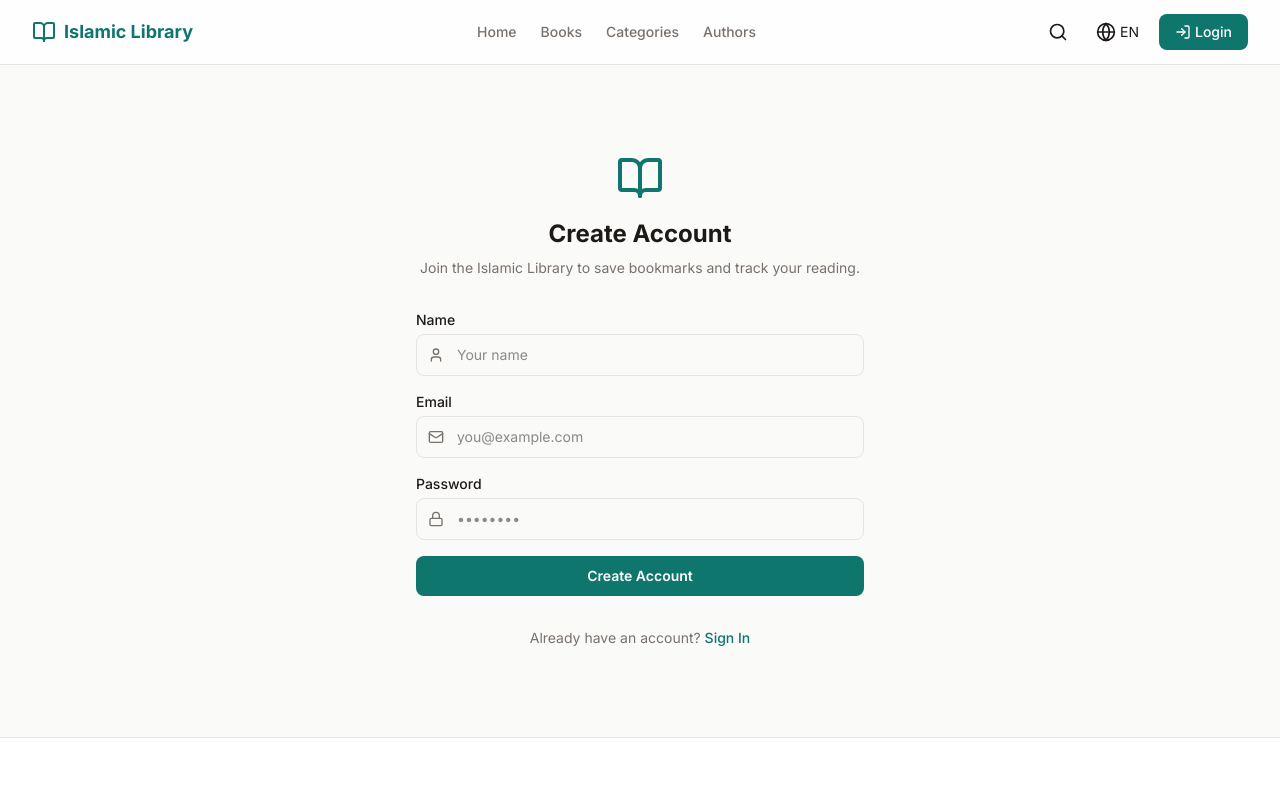
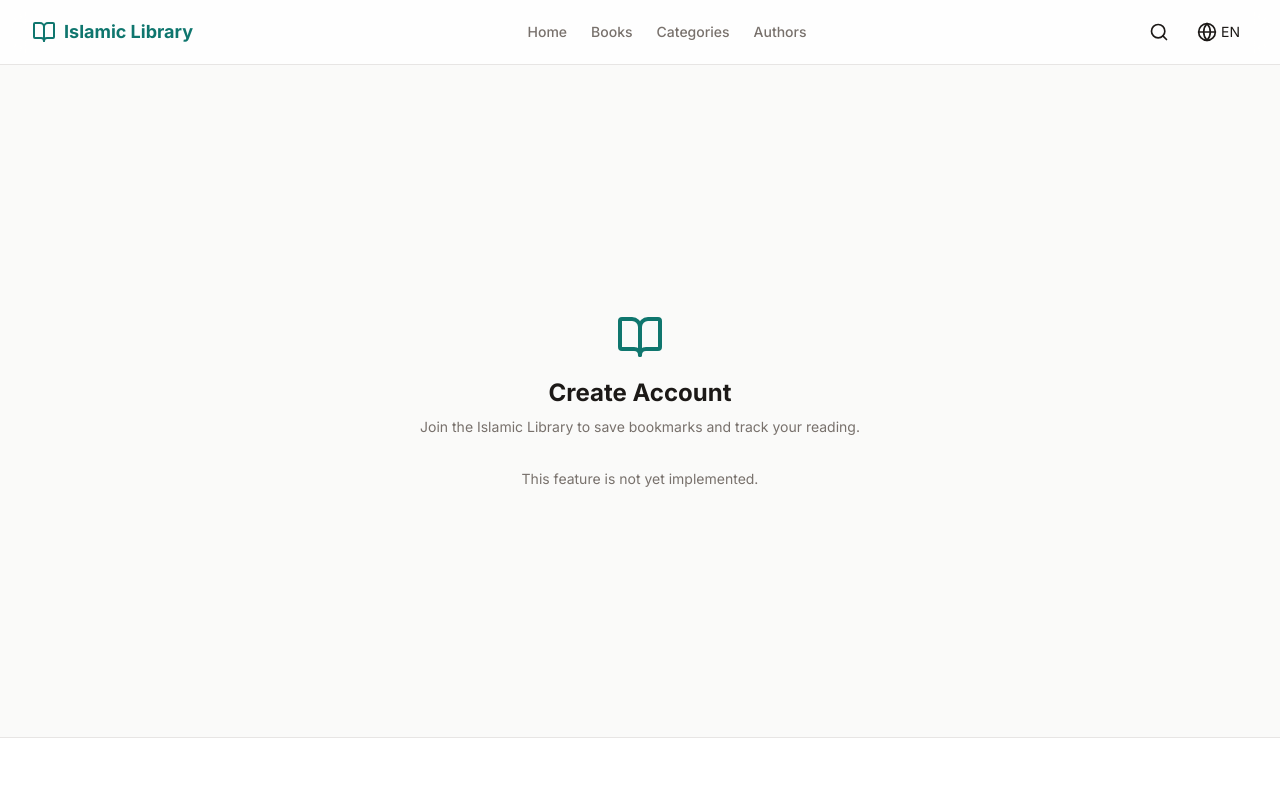
Before and after one commit to Ma-had-Al-Hikmah-lil-Buhuth/Bayt-al-Hikmah, a Next.js app: page /en/auth/register in a window 1280 px wide. Shown: the top 788 px of the page. Built offline with nearby package versions, Linux system fonts and the light colour scheme.

Commit message:
fix: remove unimplemented login and registration page

```diff
--- a/src/app/[locale]/auth/login/page.tsx
+++ b/src/app/[locale]/auth/login/page.tsx
@@ -1,9 +1,9 @@
 "use client";
 
-import { useState } from "react";
+import { BookOpen, Loader2, Lock, Mail } from "lucide-react";
 import Link from "next/link";
 import { useRouter } from "next/navigation";
-import { BookOpen, Loader2, Mail, Lock } from "lucide-react";
+import { useState } from "react";
 import { createClient } from "@/lib/supabase/client";
 import { localePath } from "@/lib/utils";
 import type { Locale } from "@/types/database";
@@ -60,68 +60,74 @@ export default function LoginPage({
 					</p>
 				</div>
 
-				<form onSubmit={handleLogin} className="space-y-4">
-					{error && (
-						<div className="rounded-lg bg-red-50 border border-red-200 p-3 text-sm text-red-700">
-							{error}
-						</div>
-					)}
+				<div className="text-center">
+					<p className="mt-2 text-sm text-[var(--color-text-muted)]">
+						This feature is not yet implemented.
+					</p>
+				</div>
 
-					<div>
-						<label className="text-sm font-medium block mb-1">
-							Email
-						</label>
-						<div className="relative">
-							<Mail className="absolute start-3 top-1/2 -translate-y-1/2 h-4 w-4 text-[var(--color-text-muted)]" />
-							<input
-								type="email"
-								value={email}
-								onChange={(e) => setEmail(e.target.value)}
-								required
-								className="w-full rounded-lg border border-[var(--color-border)] ps-10 pe-4 py-2.5 text-sm focus:ring-2 focus:ring-[var(--color-primary)] focus:outline-none"
-								placeholder="you@example.com"
-							/>
-						</div>
-					</div>
-
-					<div>
-						<label className="text-sm font-medium block mb-1">
-							Password
-						</label>
-						<div className="relative">
-							<Lock className="absolute start-3 top-1/2 -translate-y-1/2 h-4 w-4 text-[var(--color-text-muted)]" />
-							<input
-								type="password"
-								value={password}
-								onChange={(e) => setPassword(e.target.value)}
-								required
-								className="w-full rounded-lg border border-[var(--color-border)] ps-10 pe-4 py-2.5 text-sm focus:ring-2 focus:ring-[var(--color-primary)] focus:outline-none"
-								placeholder="••••••••"
-							/>
-						</div>
-					</div>
-
-					<button
-						type="submit"
-						disabled={isLoading}
-						className="w-full flex items-center justify-center gap-2 rounded-lg bg-[var(--color-primary)] py-2.5 text-sm font-semibold text-white hover:opacity-90 transition-opacity disabled:opacity-50"
-					>
-						{isLoading && (
-							<Loader2 className="h-4 w-4 animate-spin" />
-						)}
-						Sign In
-					</button>
-				</form>
-
-				<p className="text-center text-sm text-[var(--color-text-muted)]">
-					Don&apos;t have an account?{" "}
-					<Link
-						href={localePath(locale, "/auth/register")}
-						className="text-[var(--color-primary)] hover:underline font-medium"
-					>
-						Sign Up
-					</Link>
-				</p>
+				{/* <form onSubmit={handleLogin} className="space-y-4"> */}
+				{/* 	{error && ( */}
+				{/* 		<div className="rounded-lg bg-red-50 border border-red-200 p-3 text-sm text-red-700"> */}
+				{/* 			{error} */}
+				{/* 		</div> */}
+				{/* 	)} */}
+				{/**/}
+				{/* 	<div> */}
+				{/* 		<label className="text-sm font-medium block mb-1"> */}
+				{/* 			Email */}
+				{/* 		</label> */}
+				{/* 		<div className="relative"> */}
+				{/* 			<Mail className="absolute start-3 top-1/2 -translate-y-1/2 h-4 w-4 text-[var(--color-text-muted)]" /> */}
+				{/* 			<input */}
+				{/* 				type="email" */}
+				{/* 				value={email} */}
+				{/* 				onChange={(e) => setEmail(e.target.value)} */}
+				{/* 				required */}
+				{/* 				className="w-full rounded-lg border border-[var(--color-border)] ps-10 pe-4 py-2.5 text-sm focus:ring-2 focus:ring-[var(--color-primary)] focus:outline-none" */}
+				{/* 				placeholder="you@example.com" */}
+				{/* 			/> */}
+				{/* 		</div> */}
+				{/* 	</div> */}
+				{/**/}
+				{/* 	<div> */}
+				{/* 		<label className="text-sm font-medium block mb-1"> */}
+				{/* 			Password */}
+				{/* 		</label> */}
+				{/* 		<div className="relative"> */}
+				{/* 			<Lock className="absolute start-3 top-1/2 -translate-y-1/2 h-4 w-4 text-[var(--color-text-muted)]" /> */}
+				{/* 			<input */}
+				{/* 				type="password" */}
+				{/* 				value={password} */}
+				{/* 				onChange={(e) => setPassword(e.target.value)} */}
+				{/* 				required */}
+				{/* 				className="w-full rounded-lg border border-[var(--color-border)] ps-10 pe-4 py-2.5 text-sm focus:ring-2 focus:ring-[var(--color-primary)] focus:outline-none" */}
+				{/* 				placeholder="••••••••" */}
+				{/* 			/> */}
+				{/* 		</div> */}
+				{/* 	</div> */}
+				{/**/}
+				{/* 	<button */}
+				{/* 		type="submit" */}
+				{/* 		disabled={isLoading} */}
+				{/* 		className="w-full flex items-center justify-center gap-2 rounded-lg bg-[var(--color-primary)] py-2.5 text-sm font-semibold text-white hover:opacity-90 transition-opacity disabled:opacity-50" */}
+				{/* 	> */}
+				{/* 		{isLoading && ( */}
+				{/* 			<Loader2 className="h-4 w-4 animate-spin" /> */}
+				{/* 		)} */}
+				{/* 		Sign In */}
+				{/* 	</button> */}
+				{/* </form> */}
+				{/**/}
+				{/* <p className="text-center text-sm text-[var(--color-text-muted)]"> */}
+				{/* 	Don&apos;t have an account?{" "} */}
+				{/* 	<Link */}
+				{/* 		href={localePath(locale, "/auth/register")} */}
+				{/* 		className="text-[var(--color-primary)] hover:underline font-medium" */}
+				{/* 	> */}
+				{/* 		Sign Up */}
+				{/* 	</Link> */}
+				{/* </p> */}
 			</div>
 		</div>
 	);
--- a/src/app/[locale]/auth/register/page.tsx
+++ b/src/app/[locale]/auth/register/page.tsx
@@ -1,9 +1,9 @@
 "use client";
 
-import { useState } from "react";
+import { BookOpen, Loader2, Lock, Mail, User } from "lucide-react";
 import Link from "next/link";
 import { useRouter } from "next/navigation";
-import { BookOpen, Loader2, Mail, Lock, User } from "lucide-react";
+import { useState } from "react";
 import { createClient } from "@/lib/supabase/client";
 import { localePath } from "@/lib/utils";
 import type { Locale } from "@/types/database";
@@ -82,86 +82,92 @@ export default function RegisterPage() {
 					</p>
 				</div>
 
-				<form onSubmit={handleRegister} className="space-y-4">
-					{error && (
-						<div className="rounded-lg bg-red-50 border border-red-200 p-3 text-sm text-red-700">
-							{error}
-						</div>
-					)}
+				<div className="text-center">
+					<p className="mt-2 text-sm text-[var(--color-text-muted)]">
+						This feature is not yet implemented.
+					</p>
+				</div>
 
-					<div>
-						<label className="text-sm font-medium block mb-1">
-							Name
-						</label>
-						<div className="relative">
-							<User className="absolute start-3 top-1/2 -translate-y-1/2 h-4 w-4 text-[var(--color-text-muted)]" />
-							<input
-								type="text"
-								value={name}
-								onChange={(e) => setName(e.target.value)}
-								required
-								className="w-full rounded-lg border border-[var(--color-border)] ps-10 pe-4 py-2.5 text-sm focus:ring-2 focus:ring-[var(--color-primary)] focus:outline-none"
-								placeholder="Your name"
-							/>
-						</div>
-					</div>
-
-					<div>
-						<label className="text-sm font-medium block mb-1">
-							Email
-						</label>
-						<div className="relative">
-							<Mail className="absolute start-3 top-1/2 -translate-y-1/2 h-4 w-4 text-[var(--color-text-muted)]" />
-							<input
-								type="email"
-								value={email}
-								onChange={(e) => setEmail(e.target.value)}
-								required
-								className="w-full rounded-lg border border-[var(--color-border)] ps-10 pe-4 py-2.5 text-sm focus:ring-2 focus:ring-[var(--color-primary)] focus:outline-none"
-								placeholder="you@example.com"
-							/>
-						</div>
-					</div>
-
-					<div>
-						<label className="text-sm font-medium block mb-1">
-							Password
-						</label>
-						<div className="relative">
-							<Lock className="absolute start-3 top-1/2 -translate-y-1/2 h-4 w-4 text-[var(--color-text-muted)]" />
-							<input
-								type="password"
-								value={password}
-								onChange={(e) => setPassword(e.target.value)}
-								required
-								minLength={6}
-								className="w-full rounded-lg border border-[var(--color-border)] ps-10 pe-4 py-2.5 text-sm focus:ring-2 focus:ring-[var(--color-primary)] focus:outline-none"
-								placeholder="••••••••"
-							/>
-						</div>
-					</div>
-
-					<button
-						type="submit"
-						disabled={isLoading}
-						className="w-full flex items-center justify-center gap-2 rounded-lg bg-[var(--color-primary)] py-2.5 text-sm font-semibold text-white hover:opacity-90 transition-opacity disabled:opacity-50"
-					>
-						{isLoading && (
-							<Loader2 className="h-4 w-4 animate-spin" />
-						)}
-						Create Account
-					</button>
-				</form>
-
-				<p className="text-center text-sm text-[var(--color-text-muted)]">
-					Already have an account?{" "}
-					<Link
-						href={localePath(locale, "/auth/login")}
-						className="text-[var(--color-primary)] hover:underline font-medium"
-					>
-						Sign In
-					</Link>
-				</p>
+				{/* <form onSubmit={handleRegister} className="space-y-4"> */}
+				{/* 	{error && ( */}
+				{/* 		<div className="rounded-lg bg-red-50 border border-red-200 p-3 text-sm text-red-700"> */}
+				{/* 			{error} */}
+				{/* 		</div> */}
+				{/* 	)} */}
+				{/**/}
+				{/* 	<div> */}
+				{/* 		<label className="text-sm font-medium block mb-1"> */}
+				{/* 			Name */}
+				{/* 		</label> */}
+				{/* 		<div className="relative"> */}
+				{/* 			<User className="absolute start-3 top-1/2 -translate-y-1/2 h-4 w-4 text-[var(--color-text-muted)]" /> */}
+				{/* 			<input */}
+				{/* 				type="text" */}
+				{/* 				value={name} */}
+				{/* 				onChange={(e) => setName(e.target.value)} */}
+				{/* 				required */}
+				{/* 				className="w-full rounded-lg border border-[var(--color-border)] ps-10 pe-4 py-2.5 text-sm focus:ring-2 focus:ring-[var(--color-primary)] focus:outline-none" */}
+				{/* 				placeholder="Your name" */}
+				{/* 			/> */}
+				{/* 		</div> */}
+				{/* 	</div> */}
+				{/**/}
+				{/* 	<div> */}
+				{/* 		<label className="text-sm font-medium block mb-1"> */}
+				{/* 			Email */}
+				{/* 		</label> */}
+				{/* 		<div className="relative"> */}
+				{/* 			<Mail className="absolute start-3 top-1/2 -translate-y-1/2 h-4 w-4 text-[var(--color-text-muted)]" /> */}
+				{/* 			<input */}
+				{/* 				type="email" */}
+				{/* 				value={email} */}
+				{/* 				onChange={(e) => setEmail(e.target.value)} */}
+				{/* 				required */}
+				{/* 				className="w-full rounded-lg border border-[var(--color-border)] ps-10 pe-4 py-2.5 text-sm focus:ring-2 focus:ring-[var(--color-primary)] focus:outline-none" */}
+				{/* 				placeholder="you@example.com" */}
+				{/* 			/> */}
+				{/* 		</div> */}
+				{/* 	</div> */}
+				{/**/}
+				{/* 	<div> */}
+				{/* 		<label className="text-sm font-medium block mb-1"> */}
+				{/* 			Password */}
+				{/* 		</label> */}
+				{/* 		<div className="relative"> */}
+				{/* 			<Lock className="absolute start-3 top-1/2 -translate-y-1/2 h-4 w-4 text-[var(--color-text-muted)]" /> */}
+				{/* 			<input */}
+				{/* 				type="password" */}
+				{/* 				value={password} */}
+				{/* 				onChange={(e) => setPassword(e.target.value)} */}
+				{/* 				required */}
+				{/* 				minLength={6} */}
+				{/* 				className="w-full rounded-lg border border-[var(--color-border)] ps-10 pe-4 py-2.5 text-sm focus:ring-2 focus:ring-[var(--color-primary)] focus:outline-none" */}
+				{/* 				placeholder="••••••••" */}
+				{/* 			/> */}
+				{/* 		</div> */}
+				{/* 	</div> */}
+				{/**/}
+				{/* 	<button */}
+				{/* 		type="submit" */}
+				{/* 		disabled={isLoading} */}
+				{/* 		className="w-full flex items-center justify-center gap-2 rounded-lg bg-[var(--color-primary)] py-2.5 text-sm font-semibold text-white hover:opacity-90 transition-opacity disabled:opacity-50" */}
+				{/* 	> */}
+				{/* 		{isLoading && ( */}
+				{/* 			<Loader2 className="h-4 w-4 animate-spin" /> */}
+				{/* 		)} */}
+				{/* 		Create Account */}
+				{/* 	</button> */}
+				{/* </form> */}
+				{/**/}
+				{/* <p className="text-center text-sm text-[var(--color-text-muted)]"> */}
+				{/* 	Already have an account?{" "} */}
+				{/* 	<Link */}
+				{/* 		href={localePath(locale, "/auth/login")} */}
+				{/* 		className="text-[var(--color-primary)] hover:underline font-medium" */}
+				{/* 	> */}
+				{/* 		Sign In */}
+				{/* 	</Link> */}
+				{/* </p> */}
 			</div>
 		</div>
 	);
--- a/src/components/layout/Header.tsx
+++ b/src/components/layout/Header.tsx
@@ -1,10 +1,10 @@
 "use client";
 
+import { BookOpen, Globe, LogIn, Menu, Search, X } from "lucide-react";
 import Link from "next/link";
 import { useState } from "react";
-import { BookOpen, Menu, X, Search, Globe, LogIn } from "lucide-react";
 import { cn, localePath } from "@/lib/utils";
-import { LOCALES, LOCALE_NAMES, type Locale } from "@/types/database";
+import { LOCALE_NAMES, LOCALES, type Locale } from "@/types/database";
 
 /* eslint-disable @typescript-eslint/no-explicit-any */
 interface HeaderProps {
@@ -93,13 +93,13 @@ export function Header({ locale, dict }: HeaderProps) {
 					</div>
 
 					{/* Login */}
-					<Link
-						href={localePath(locale, "/auth/login")}
-						className="hidden sm:flex items-center gap-1 rounded-lg bg-[var(--color-primary)] px-4 py-2 text-sm font-medium text-white hover:opacity-90 transition-opacity"
-					>
-						<LogIn className="h-4 w-4" />
-						{c.login}
-					</Link>
+					{/* <Link */}
+					{/* 	href={localePath(locale, "/auth/login")} */}
+					{/* 	className="hidden sm:flex items-center gap-1 rounded-lg bg-[var(--color-primary)] px-4 py-2 text-sm font-medium text-white hover:opacity-90 transition-opacity" */}
+					{/* > */}
+					{/* 	<LogIn className="h-4 w-4" /> */}
+					{/* 	{c.login} */}
+					{/* </Link> */}
 
 					{/* Mobile toggle */}
 					<button
```
